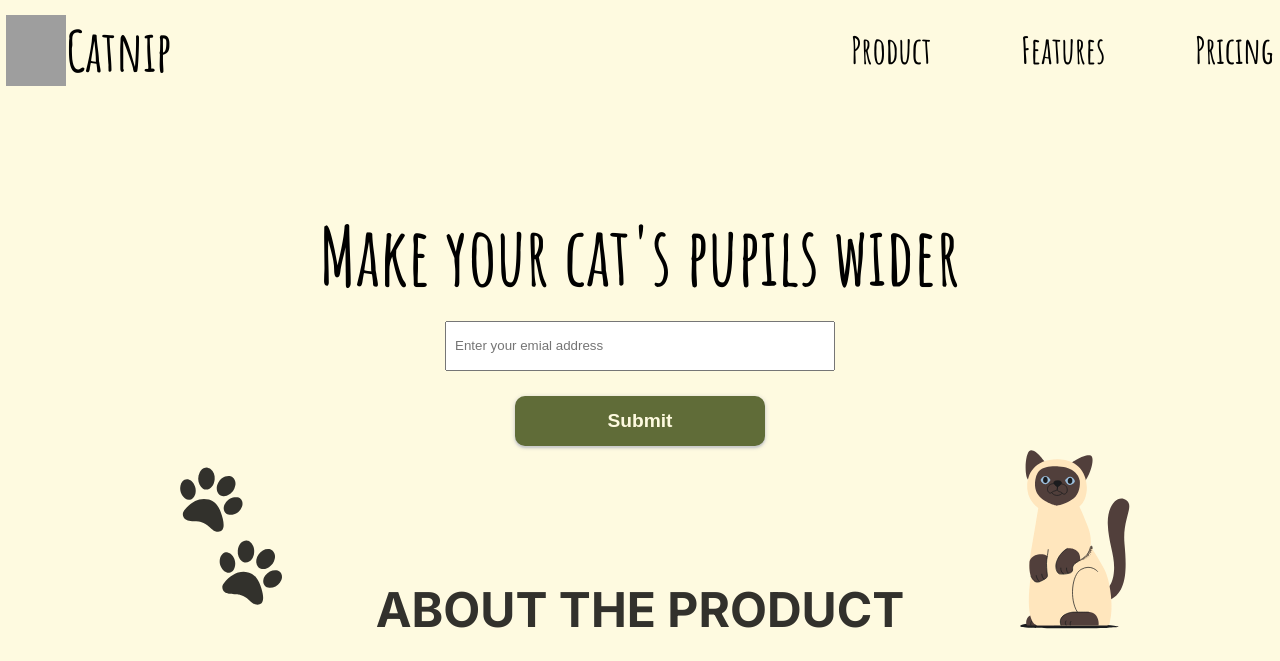
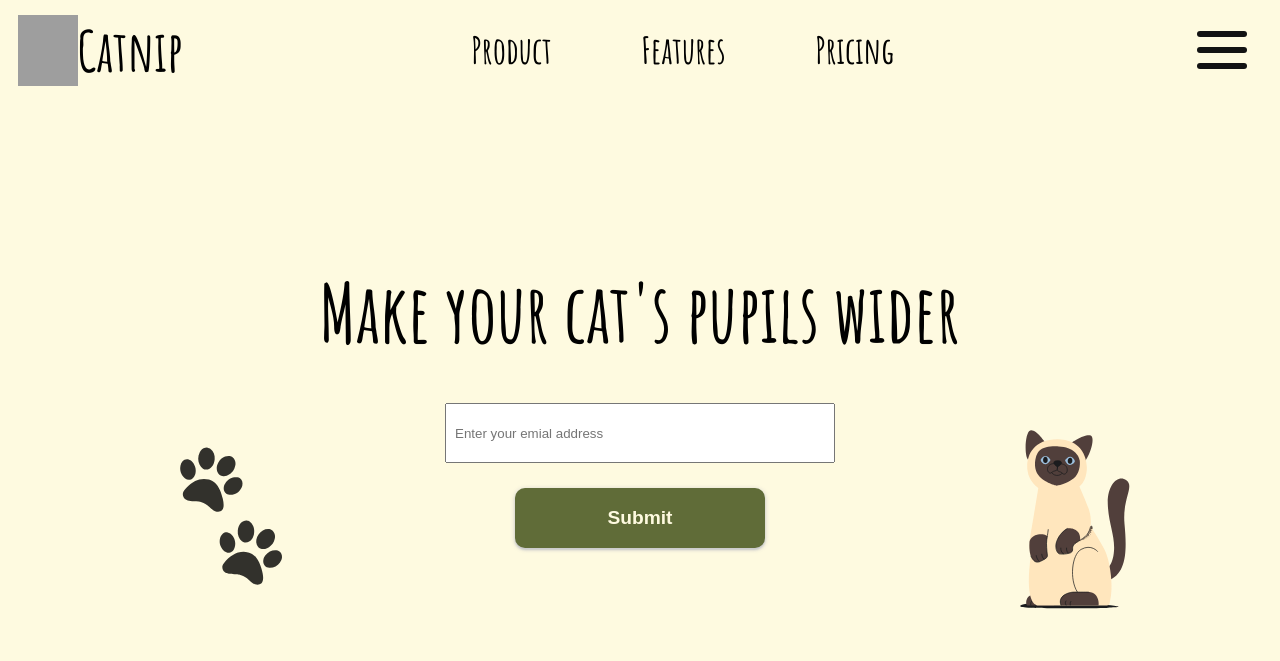
Before and after one commit to RomanSchmid/product-landing-page, a plain HTML site: page index.html in a window 1280 px wide. Shown: the top 661 px of the page. Drawn offline with Linux system fonts and the light colour scheme; grey boxes are pictures that could not be loaded.

Commit message:
Added animated menu button

```diff
--- a/index.html
+++ b/index.html
@@ -28,6 +28,9 @@
                         <li><a class="nav-link" href="#pricing">Pricing</a></li>
                     </ul>
                 </nav>
+                <div class="menu-btn">
+                    <input type="checkbox" class="hamburger-btn">
+                </div>
             </div>
         </header>
 
--- a/style.css
+++ b/style.css
@@ -17,16 +17,16 @@ body {
   font-family: 'Inter', sans-serif;
 }
 
-/* #page-wrapper {
+#page-wrapper {
   position: relative;
-} */
+}
 
 .container {
   position: relative;
   max-width: 1000px;
   width: 100%;
-  margin: 0 auto;
-  padding: 0 15px;
+  margin: 180px auto;
+  padding: 0 20px;
 }
 
 a {
@@ -55,9 +55,11 @@ li {
   line-height: 1.5rem;
   opacity: 0.8;
 }
+
 /* ↑↑↑↑↑↑↑↑↑↑↑↑↑↑↑ Reusables ↑↑↑↑↑↑↑↑↑↑↑↑↑↑↑ */
 
 /* ↓↓↓↓↓↓↓↓↓↓↓↓↓↓↓ Header ↓↓↓↓↓↓↓↓↓↓↓↓↓↓↓ */
+
 header {
   position: fixed;
   top: 0;
@@ -65,7 +67,7 @@ header {
   min-height: 100px;
   display: flex;
   background-color: var(--main-color);
-  padding: 0.4rem;
+  padding: 0.4rem 1.1rem;
   z-index: 1;
 }
 
@@ -104,6 +106,63 @@ nav ul {
   gap: 7vw;
 }
 
+.menu-btn {
+  position: relative;
+  display: flex;
+  justify-content: center;
+  align-items: center;
+  width: 5em;
+  height: 5em;
+  cursor: pointer;
+  transition: all 500ms ease-in-out;
+  border-radius: 10px;
+  /* box-shadow: 0 2px 5px #121212; */
+}
+
+.hamburger-btn {
+  appearance: none;
+  -webkit-appearance: none;
+  -moz-appearance: none;
+  width: 50px;
+  height: 6px;
+  background-color: #121212;
+  border-radius: 5px;
+  transition: all 500ms ease-in-out;
+  outline: none;
+}
+
+.hamburger-btn:before,
+.hamburger-btn:after {
+  content: "";
+  position: absolute;
+  width: 50px;
+  height: 6px;
+  background-color: #121212;
+  border-radius: 5px;
+  transition: all 500ms ease-in-out;
+}
+
+.hamburger-btn:before {
+  transform: translateY(-16px);
+}
+
+.hamburger-btn:after {
+  transform: translateY(16px);
+}
+
+.hamburger-btn:checked {
+  width: 0;
+  background: transparent;
+}
+
+.hamburger-btn:checked:before {
+  transform: rotate(45deg) translate(-18px, 18px);
+}
+
+.hamburger-btn:checked:after {
+  transform: rotate(-45deg) translate(-18px, -18px);
+}
+
 /* ↑↑↑↑↑↑↑↑↑↑↑↑↑↑↑ Header ↑↑↑↑↑↑↑↑↑↑↑↑↑↑↑ */
 
 /* ↓↓↓↓↓↓↓↓↓↓↓↓↓↓↓ Hero Section ↓↓↓↓↓↓↓↓↓↓↓↓↓↓↓ */
@@ -114,8 +173,7 @@ nav ul {
   align-items: center;
   justify-content: center;
   text-align: center;
-  height: 250px;
-  margin-top: 200px;
+  height: 450px;
 }
 
 #hero h2 {
@@ -129,10 +187,10 @@ nav ul {
 }
 
 #hero input[type="email"] {
-  margin-top: 15px;
+  margin-top: 40px;
   max-width: 390px;
   width: 100%;
-  height: 50px;
+  height: 60px;
   padding: 8px
 }
 
@@ -141,7 +199,7 @@ nav ul {
   border: 0;
   max-width: 250px;
   width: 100%;
-  height: 50px;
+  height: 60px;
   background: var(--light-green);
   color: var(--main-color);
   border-radius: 10px;
@@ -194,7 +252,7 @@ nav ul {
   align-items: center;
   justify-content: center;
   text-align: center;
-  margin-top: 130px;
+  margin-top: 180px;
 }
 
 .heading::after {
```
